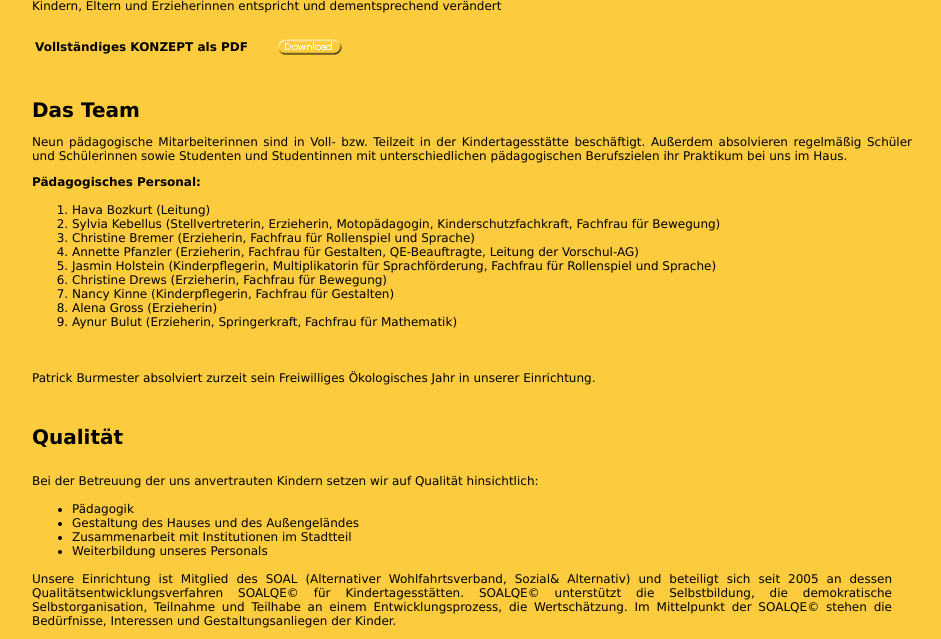
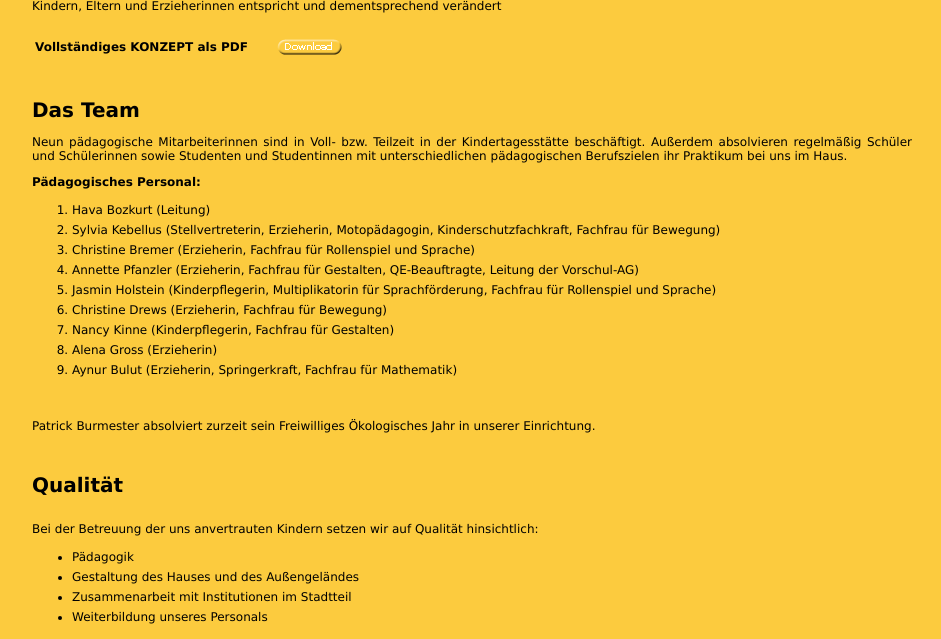
Before and after one commit to aoleski/kita, a PHP site: page /kita_cms_index1.html in a window 1280 px wide. Shown: the part 698-1337 px from the top of the page, without its empty margins (168-1109 px from the left). Run offline with PHP 8.4, Linux system fonts and the light colour scheme.

Commit message:
li margin

```diff
--- a/kitastyleroot.css
+++ b/kitastyleroot.css
@@ -72,6 +72,7 @@ li {
 	font-size: 12px;
 	color: #000000;
 	text-align: left;
+	margin: 0.5em 0 0.5em 0;
 }
 
 h1 {
```
